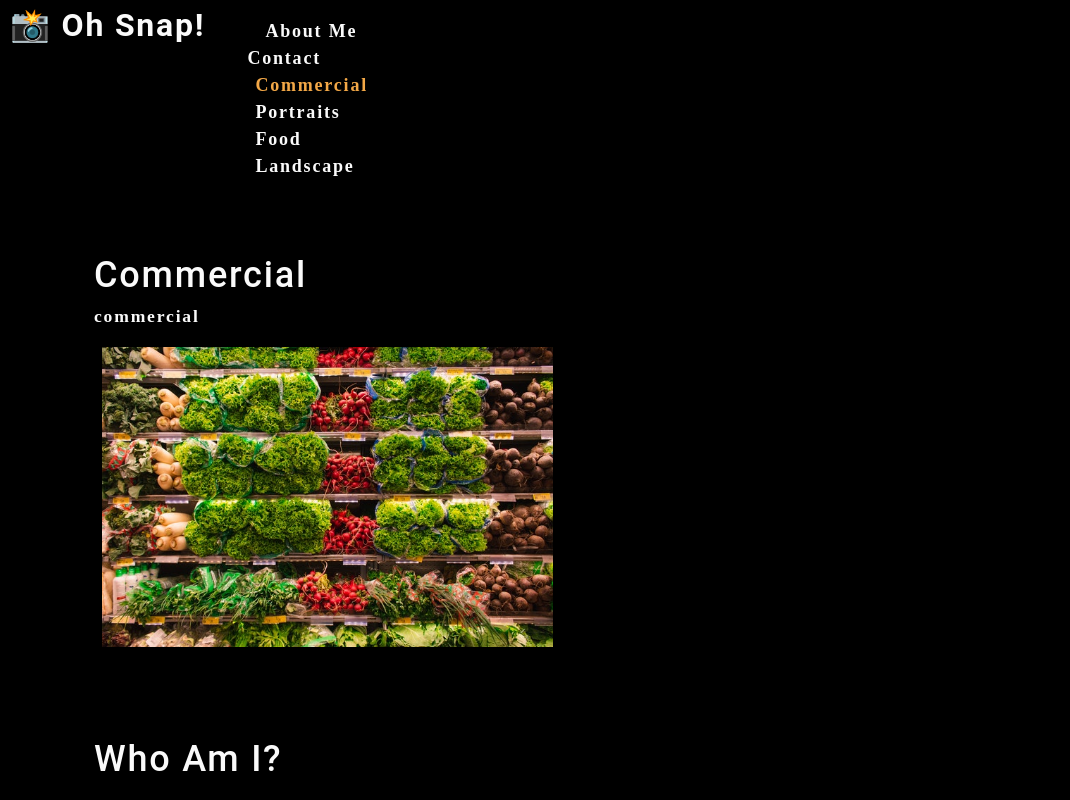
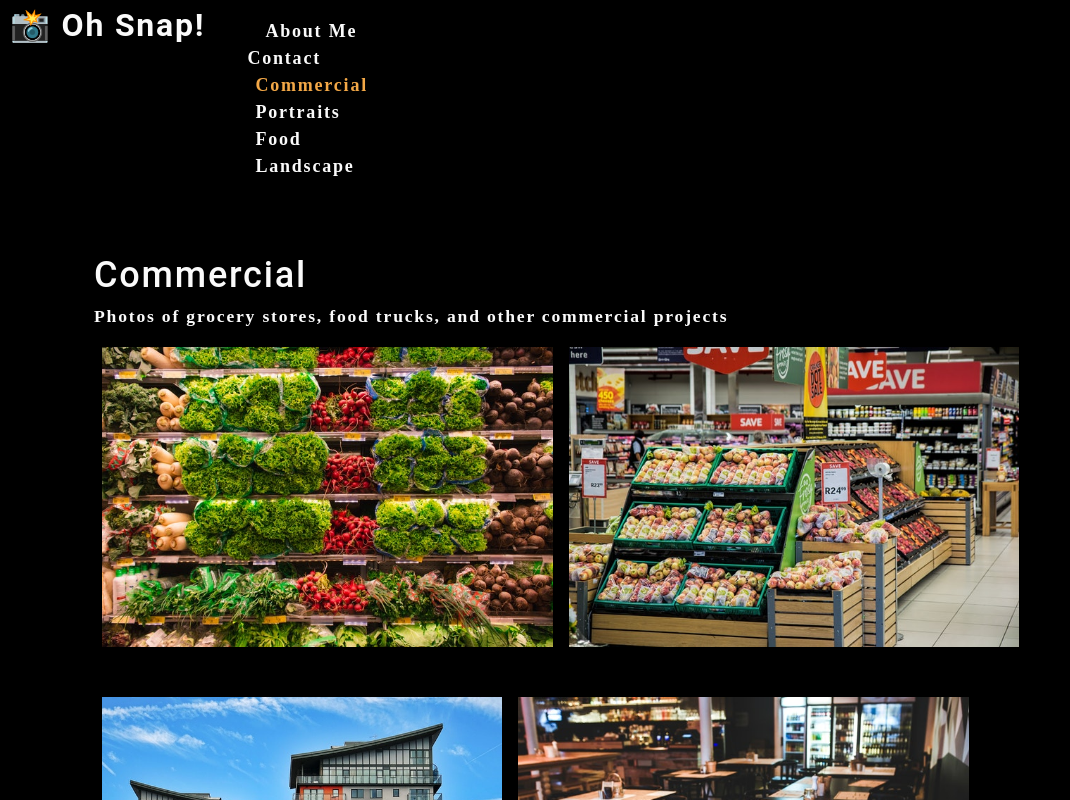
Before and after one commit to clarkspencerc/photo-port, a React (Create React App) app: page / in a window 1280 px wide. Shown: the top 800 px of the page, without its empty margins (0-1070 px from the left). Built offline with nearby package versions, Linux system fonts and the light colour scheme.

Commit message:
photolist functioning

```diff
--- a/src/App.js
+++ b/src/App.js
@@ -27,7 +27,7 @@
         currentCategory={currentCategory}
       ></Nav>
       <main>
-        <Gallery></Gallery>
+        <Gallery currentCategory={currentCategory}></Gallery>
         <About></About>
       </main>
     </div>
--- a/src/components/Gallery/index.js
+++ b/src/components/Gallery/index.js
@@ -1,24 +1,14 @@
 import React from "react";
+import PhotoList from "../PhotoList";
 import { capitalizeFirstLetter } from "../../utils/helpers";
-import photo from "../../assets/small/commercial/0.jpg";
 
-function Gallery(props){
-    const currentCategory = {
-        name: "commercial",
-        description:
-        "Photos of grocery stores, food trucks, and other commercial projects",
-    };
+function Gallery({currentCategory}){
+    const {name, description} = currentCategory;
     return (
         <section>
-            <h1>{capitalizeFirstLetter(currentCategory.name)}</h1>
-            <p> {currentCategory.name}</p>
-            <div className="flex-row">
-                <img
-                src={photo}
-                alt="Commercial Example"
-                className="img-thumbnail mx-1"
-                />
-            </div>
+            <h1>{capitalizeFirstLetter(name)}</h1>
+            <p> {description}</p>
+            <PhotoList category={currentCategory.name} />
         </section>
     );
 }
--- /dev/null
+++ b/src/components/PhotoList/index.js
@@ -0,0 +1,121 @@
+import React, {useState} from 'react';
+
+
+
+
+const PhotoList = ({category}) => {
+    const [photos] = useState([
+{
+        name: 'Grocery aisle',
+        category: 'commercial',
+        description: 'Lorem ipsum dolor sit amet, consectetur adipiscing elit. Nunc ultricie',
+    },
+{
+    name: 'Grocery booth',
+    category: 'commercial',
+    description: 'Lorem ipsum dolor sit amet, consectetur adipiscing elit. Nunc ultricie',
+    },
+{
+    name: 'Building exterior',
+        category: 'commercial',
+            description: 'Lorem ipsum dolor sit amet, consectetur adipiscing elit. Nunc ultricie',
+    },
+{
+    name: 'Restaurant table',
+        category: 'commercial',
+            description: 'Lorem ipsum dolor sit amet, consectetur adipiscing elit. Nunc ultricie',
+    },
+{
+    name: 'Cafe interior',
+        category: 'commercial',
+            description: 'Lorem ipsum dolor sit amet, consectetur adipiscing elit. Nunc ultricie',
+    },
+{
+    name: 'Cat green eyes',
+        category: 'portraits',
+            description: 'Lorem ipsum dolor sit amet, consectetur adipiscing elit. Nunc ultricie',
+    },
+{
+    name: 'Green parrot',
+        category: 'portraits',
+            description: 'Lorem ipsum dolor sit amet, consectetur adipiscing elit. Nunc ultricie',
+    },
+{
+    name: 'Yellow macaw',
+        category: 'portraits',
+            description: 'Lorem ipsum dolor sit amet, consectetur adipiscing elit. Nunc ultricie',
+    },
+{
+    name: 'Pug smile',
+        category: 'portraits',
+            description: 'Lorem ipsum dolor sit amet, consectetur adipiscing elit. Nunc ultricie',
+    },
+{
+    name: 'Pancakes',
+        category: 'food',
+            description: 'Lorem ipsum dolor sit amet, consectetur adipiscing elit. Nunc ultricie',
+    },
+{
+    name: 'Burrito',
+        category: 'food',
+            description: 'Lorem ipsum dolor sit amet, consectetur adipiscing elit. Nunc ultricie',
+    },
+{
+    name: 'Scallop pasta',
+        category: 'food',
+            description: 'Lorem ipsum dolor sit amet, consectetur adipiscing elit. Nunc ultricie',
+    },
+{
+    name: 'Burger',
+        category: 'food',
+            description: 'Lorem ipsum dolor sit amet, consectetur adipiscing elit. Nunc ultricie',
+    },
+{
+    name: 'Fruit bowl',
+        category: 'food',
+            description: 'Lorem ipsum dolor sit amet, consectetur adipiscing elit. Nunc ultricie',
+    },
+{
+    name: 'Green river',
+        category: 'landscape',
+            description: 'Lorem ipsum dolor sit amet, consectetur adipiscing elit. Nunc ultricie',
+    },
+{
+    name: 'Docks',
+        category: 'landscape',
+            description: 'Lorem ipsum dolor sit amet, consectetur adipiscing elit. Nunc ultricie',
+    },
+{
+    name: 'Panoramic village by sea',
+        category: 'landscape',
+            description: 'Lorem ipsum dolor sit amet, consectetur adipiscing elit. Nunc ultricie',
+    },
+{
+    name: 'Domestic landscape',
+        category: 'landscape',
+            description: 'Lorem ipsum dolor sit amet, consectetur adipiscing elit. Nunc ultricie',
+    },
+{
+    name: 'Park bench',
+        category: 'landscape',
+            description: 'Lorem ipsum dolor sit amet, consectetur adipiscing elit. Nunc ultricie',
+    },
+  ]);
+    const currentPhotos = photos.filter((photo) => photo.category === category);
+  return (
+    <div>
+        <div className="flex-row">
+            {currentPhotos.map((image, i) => (
+                <img
+                    src={require(`../../assets/small/${category}/${i}.jpg`)}
+                alt={image.name}
+                className="img-thumbnail mx-1"
+                key={image.name}
+            />
+            ))}
+      </div>
+    </div>
+  );
+};
+
+export default PhotoList;
```
